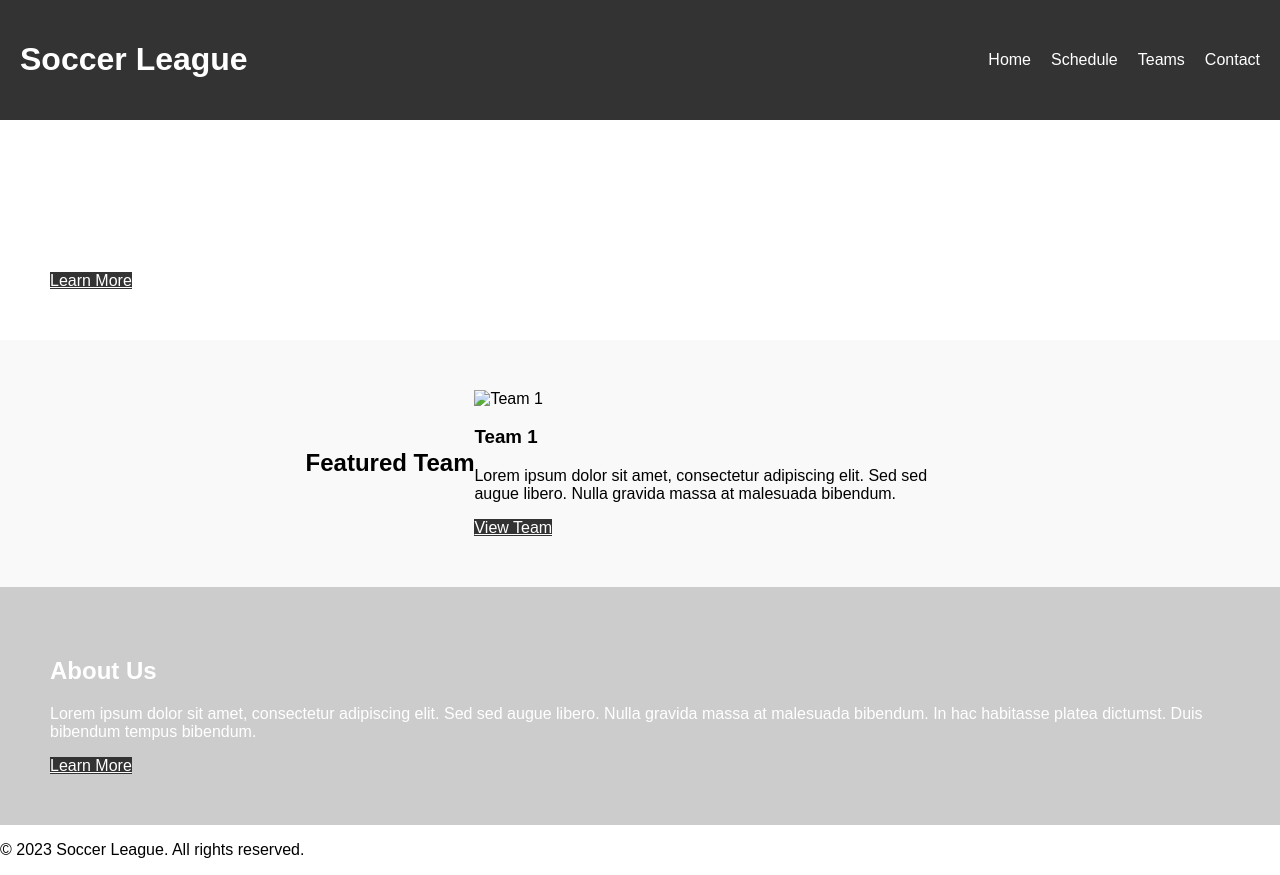
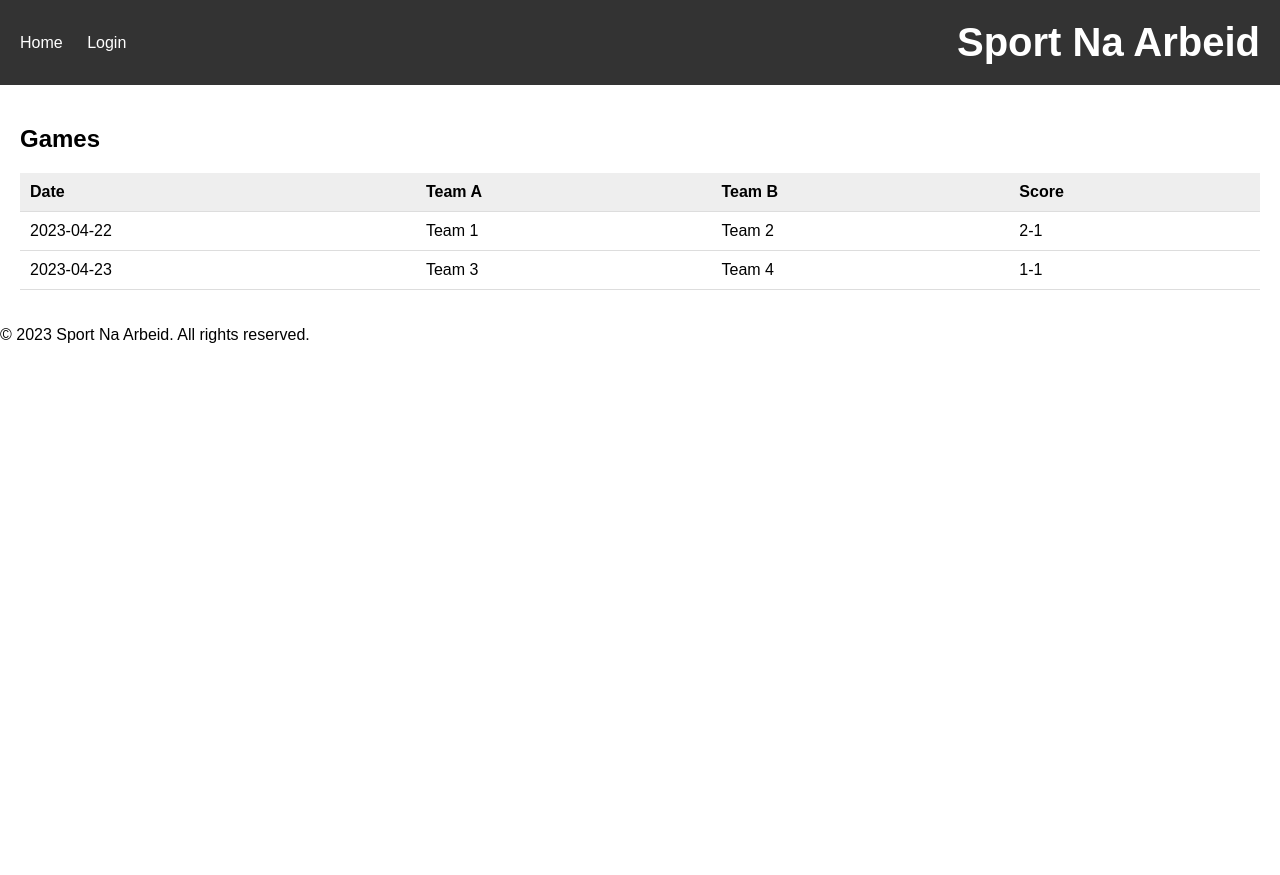
Before and after one commit to MaximeMylle/soccerV2, a plain HTML site: page dist/index.html in a window 1280 px wide. After the commit the page ends 800 px from the top, so only its background shows below. Drawn offline with Linux system fonts and the light colour scheme.

Commit message:
working??--xx--xxx

```diff
--- a/dist/index.html
+++ b/dist/index.html
@@ -2,44 +2,48 @@
 <html lang="en">
 <head>
   <meta charset="UTF-8">
-  <title>Soccer Landing Page</title>
+  <title>Sport Na Arbeid</title>
+  <meta name="viewport" content="width=device-width, initial-scale=1">
   <link rel="stylesheet" href="style.css">
 </head>
 <body>
   <header>
-    <h1>Soccer League</h1>
     <nav>
-      <ul>
-        <li><a href="#">Home</a></li>
-        <li><a href="#">Schedule</a></li>
-        <li><a href="#">Teams</a></li>
-        <li><a href="#">Contact</a></li>
-      </ul>
+      <a href="#">Home</a>
+      <a href="#">Login</a>
     </nav>
+    <h1>Sport Na Arbeid</h1>
   </header>
   <main>
-    <section class="hero">
-      <h2>Welcome to our Soccer League</h2>
-      <p>Join us for the best soccer experience in town</p>
-      <a href="#" class="cta-btn">Learn More</a>
-    </section>
-    <section class="featured">
-      <h2>Featured Team</h2>
-      <article class="team">
-        <img src="team1.jpg" alt="Team 1">
-        <h3>Team 1</h3>
-        <p>Lorem ipsum dolor sit amet, consectetur adipiscing elit. Sed sed augue libero. Nulla gravida massa at malesuada bibendum.</p>
-        <a href="#" class="cta-btn">View Team</a>
-      </article>
-    </section>
-    <section class="about">
-      <h2>About Us</h2>
-      <p>Lorem ipsum dolor sit amet, consectetur adipiscing elit. Sed sed augue libero. Nulla gravida massa at malesuada bibendum. In hac habitasse platea dictumst. Duis bibendum tempus bibendum.</p>
-      <a href="#" class="cta-btn">Learn More</a>
-    </section>
+    <h2>Games</h2>
+    <table>
+      <thead>
+        <tr>
+          <th>Date</th>
+          <th>Team A</th>
+          <th>Team B</th>
+          <th>Score</th>
+        </tr>
+      </thead>
+      <tbody>
+        <tr>
+          <td>2023-04-22</td>
+          <td>Team 1</td>
+          <td>Team 2</td>
+          <td>2-1</td>
+        </tr>
+        <tr>
+          <td>2023-04-23</td>
+          <td>Team 3</td>
+          <td>Team 4</td>
+          <td>1-1</td>
+        </tr>
+        <!-- Add 18 more rows with random data -->
+      </tbody>
+    </table>
   </main>
   <footer>
-    <p>&copy; 2023 Soccer League. All rights reserved.</p>
+    <p>&copy; 2023 Sport Na Arbeid. All rights reserved.</p>
   </footer>
 </body>
 </html>
--- a/dist/style.css
+++ b/dist/style.css
@@ -13,50 +13,77 @@ body {
     padding: 20px;
   }
 
-  nav ul {
-    list-style: none;
-    display: flex;
-    gap: 20px;
-  }
-
   nav a {
     color: #fff;
     text-decoration: none;
+    margin-right: 20px;
+  }
+
+  nav a:last-child {
+    margin-right: 0;
   }
 
   nav a:hover {
     text-decoration: underline;
   }
 
-  .hero {
-    background-image: url(hero-bg.jpg);
-    background-size: cover;
-    color: #fff;
-    padding: 50px;
+  h1 {
+    font-size: 2.5rem;
+    margin: 0;
   }
 
-  .featured {
-    background-color: #f9f9f9;
-    padding: 50px;
-    display: flex;
-    justify-content: center;
-    align-items: center;
+  main {
+    padding: 20px;
   }
 
-  .team {
-    max-width: 500px;
-  }
-
-  .team img {
+  table {
+    border-collapse: collapse;
     width: 100%;
   }
 
-  .about {
-    background-color: #ccc;
-    color: #fff;
-    padding: 50px;
+  thead {
+    background-color: #eee;
   }
 
-  .cta-btn {
+  th,
+  td {
+    padding: 10px;
+    text-align: left;
+    border-bottom: 1px solid #ddd;
+  }
+
+  tr:hover {
+    background-color: #f5f5f5;
+  }
+
+  form {
+    display: flex;
+    flex-direction: column;
+    max-width: 400px;
+    margin: 0 auto;
+  }
+
+  label {
+    margin-bottom: 10px;
+  }
+
+  input[type="text"],
+  input[type="password"] {
+    padding: 10px;
+    margin-bottom: 20px;
+    border-radius: 4px;
+    border: 1px solid #ddd;
+  }
+
+  button[type="submit"] {
+    padding: 10px;
     background-color: #333;
     color: #fff;
+    border: none;
+    border-radius: 4px;
+    cursor: pointer;
+  }
+
+  button[type="submit"]:hover {
+    background-color: #444;
+  }
```
Also changed, not shown: dist/login.html (added, +31 -0 lines).
